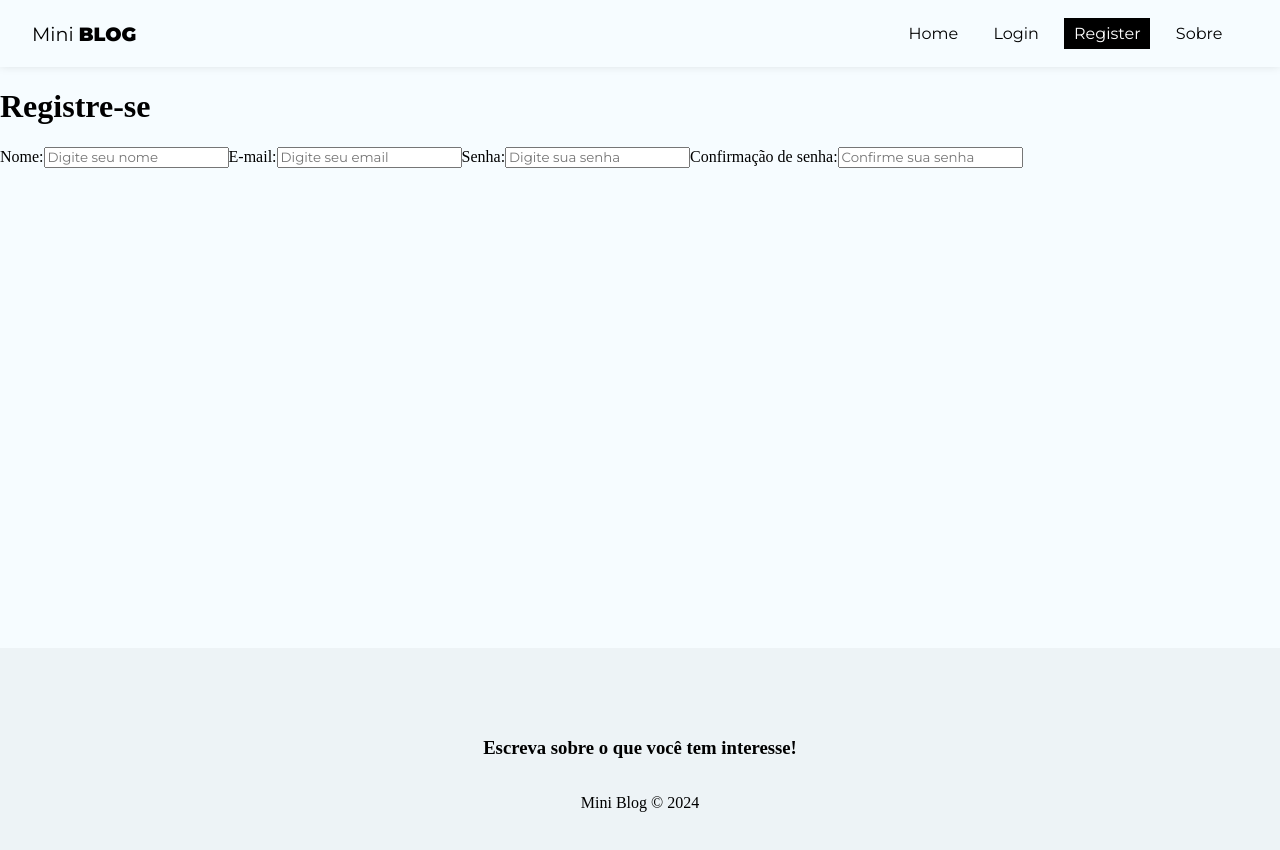
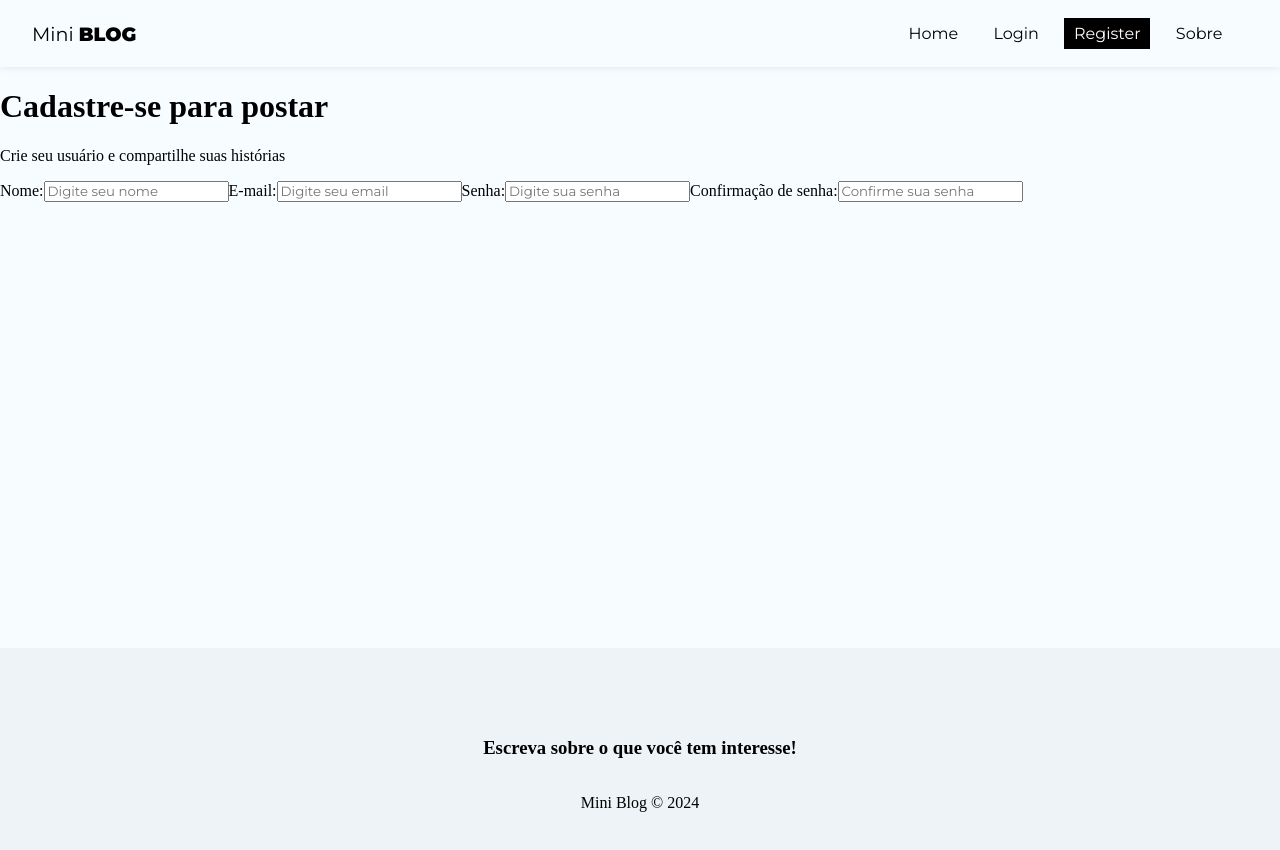
Before and after one commit to GuidoStocco/MiniBlog, a React (Create React App) app: page /register in a window 1280 px wide. Shown: the top 850 px of the page. Built offline with nearby package versions, Linux system fonts and the light colour scheme.

Commit message:
css register

```diff
--- a/src/pages/Register/Register.js
+++ b/src/pages/Register/Register.js
@@ -4,7 +4,8 @@
 const Register = () => {
     return(
         <div>
-            <h1>Registre-se</h1>
+            <h1>Cadastre-se para postar</h1>
+            <p>Crie seu usuário e compartilhe suas histórias</p>
             <form>
                 <label>
                     <span>Nome:</span>
--- a/src/pages/Register/Register.module.css
+++ b/src/pages/Register/Register.module.css
@@ -0,0 +1,7 @@
+.register{
+    text-align: center;
+}
+
+.register p{
+    color: #aaa;
+}
```
